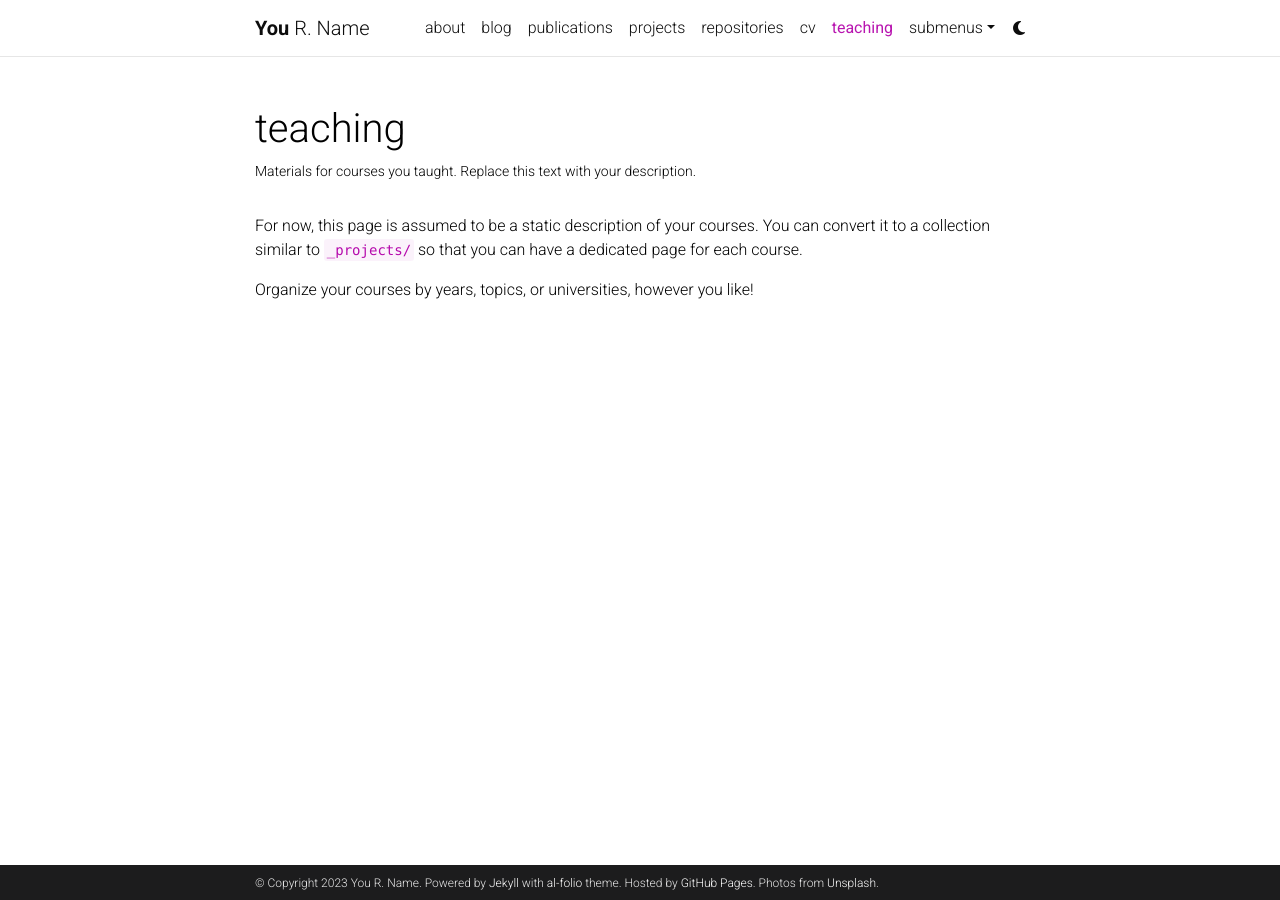
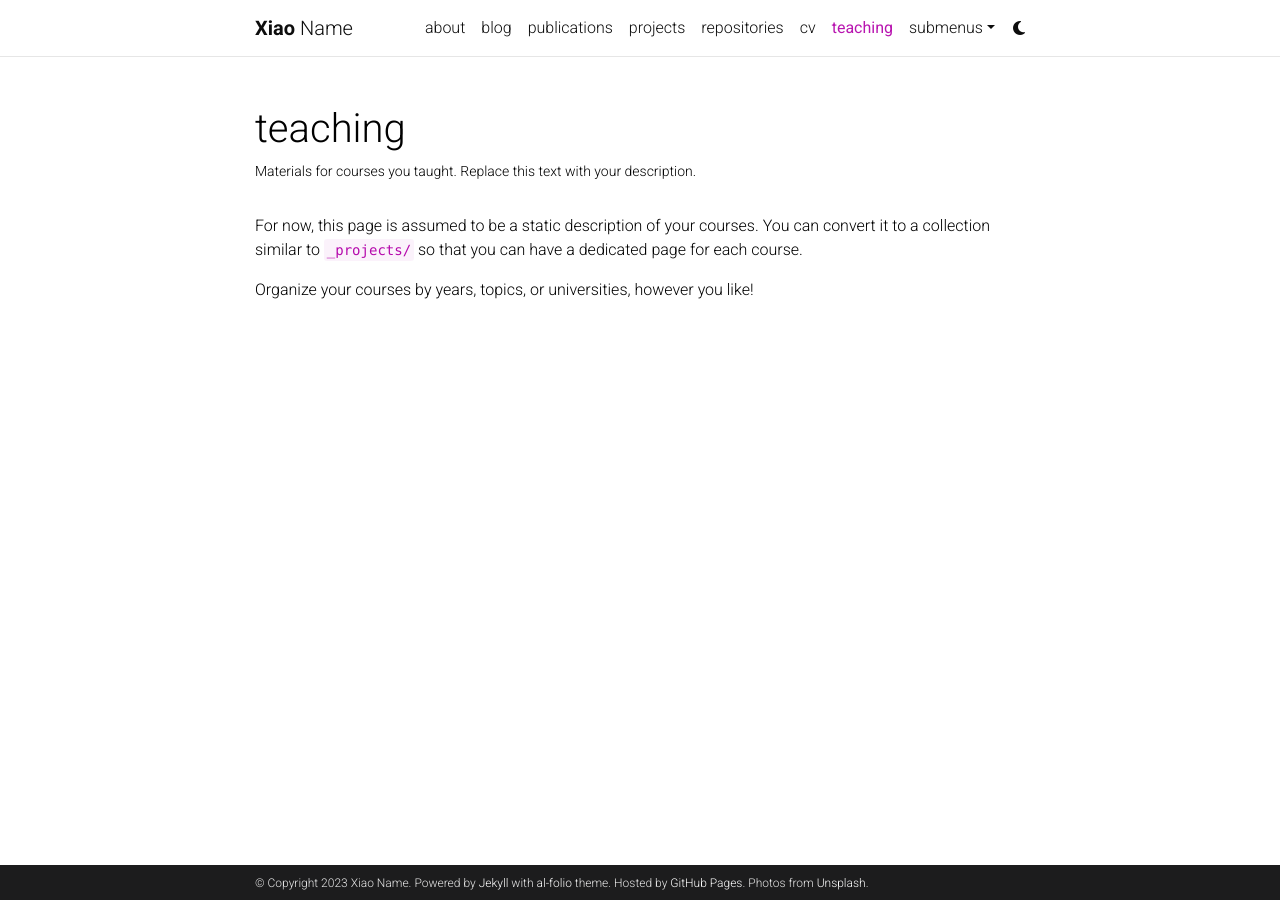
Before and after one commit to XiaoYGitH/XiaoYGitH.github.io, a Jekyll site: the page built from _pages/teaching.md, in a window 1280 px wide. Built offline with Jekyll 4.4.1, drawn with Linux system fonts in a browser that asks for light colours; comment, search, counter and statistics services are not loaded; a style sheet for code colours, icons or effects is not loaded.

Commit message:
Update _config.yml

```diff
--- a/_config.yml
+++ b/_config.yml
@@ -3,8 +3,8 @@
 # -----------------------------------------------------------------------------
 
 title: blank # the website title (if blank, full name will be used instead)
-first_name: You
-middle_name: R.
+first_name: Xiao
+middle_name:
 last_name: Name
 email: you@example.com
 description: > # the ">" symbol means to ignore newlines until "footer_text:"
@@ -18,8 +18,8 @@
 lang: en # the language of your site (for example: en, fr, cn, ru, etc.)
 icon: ⚛️  # the emoji used as the favicon (alternatively, provide image name in /assets/img/)
 
-url: https://alshedivat.github.io # the base hostname & protocol for your site
-baseurl: /al-folio # the subpath of your site, e.g. /blog/
+url: https://XiaoYGitH.github.io # the base hostname & protocol for your site
+baseurl: # the subpath of your site, e.g. /blog/
 last_updated: false # set to true if you want to display last updated in the footer
 impressum_path:  # set to path to include impressum link in the footer, use the same path as permalink in a page, helps to conform with EU GDPR
 
```
